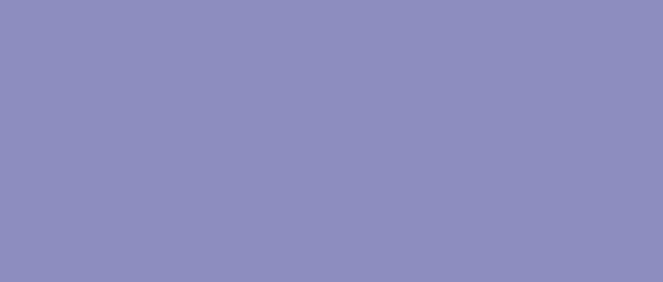
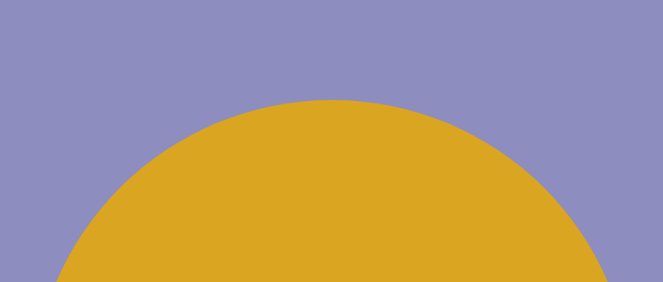
Before and after one commit to ggmj92/practica-reloj, a plain HTML site: page index.html in a window 1280 px wide. Shown: the top 282 px of the page, without its empty margins (308-971 px from the left). Drawn offline with Linux system fonts and the light colour scheme.

Commit message:
arreglos css2

```diff
--- a/css/main.css
+++ b/css/main.css
@@ -13,13 +13,13 @@ body {
 
 }
 #reloj {
-    font-size: 2rem;
+    font-size: 5rem;
     font-family: 'Courier New', Courier, monospace;
     color: blue;
     background-color: goldenrod;
-    width: 200px;
-    height: 200px;
-    border-radius: 100px;
+    width: 600px;
+    height: 600px;
+    border-radius: 300px;
     position: absolute;
     top: 50%;
     left: 50%;
```
